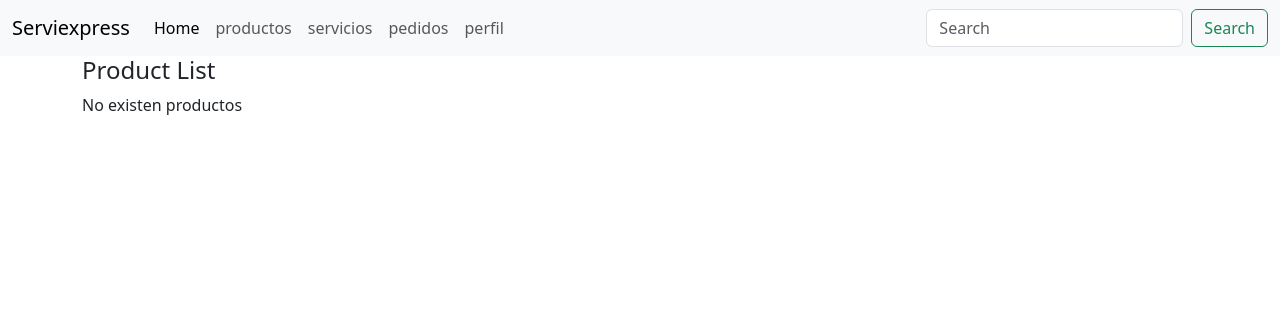
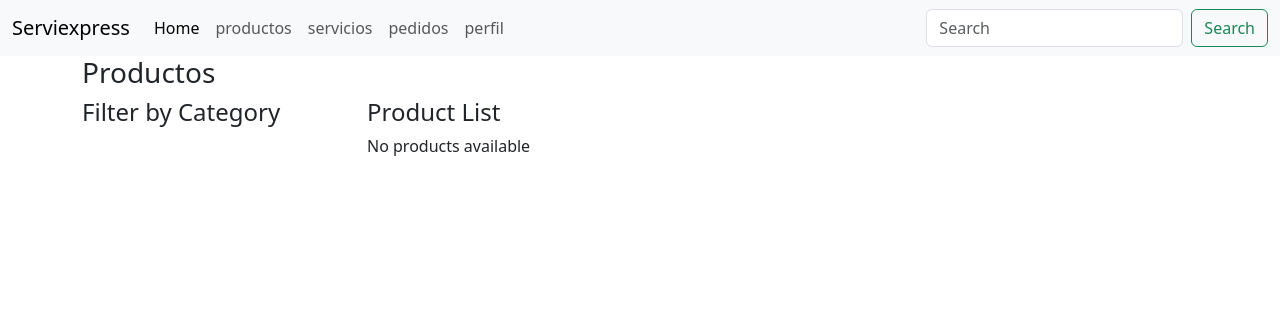
Before and after one commit to killerstrix/ServiExpres_Project, a Django app: page /productos/ in a window 1280 px wide. Shown: the top 316 px of the page. Run offline with Django 4.2, Linux system fonts and the light colour scheme.

Commit message:
adasdasd

```diff
--- a/API_Rest/templates/core/productos.html
+++ b/API_Rest/templates/core/productos.html
@@ -43,7 +43,12 @@
         </nav>
     </header>
     <div class="container">
-
+        <h3>Productos</h3>
+        <div class="row">
+            <div class="col-md-3">
+                <h4>Filter by Category</h4>
+                <!-- Add your category filters here if needed -->
+            </div>
             <div class="col-md-9">
                 <h4>Product List</h4>
                 <div class="row">
@@ -72,17 +77,13 @@
                         </div>
                     {% empty %}
                         <div class="col-md-12">
-                            <p>No existen productos</p>
+                            <p>No products available</p>
                         </div>
                     {% endfor %}
                 </div>
             </div>
         </div>
     </div>
-
-
-
-
 </body>
 </html>
 
--- a/API_Rest/views.py
+++ b/API_Rest/views.py
@@ -1,7 +1,11 @@
 from django.shortcuts import render, redirect
 from django.urls import reverse
 from .models import Producto, Servicio
+def productos(request):
+    # Query all products from the Producto model
+    products = Producto.objects.all()
 
+    return render(request, 'core/productos.html', {"productos": productos})
 
 # Create your views her.
 def login(request):
```
Also changed, not shown: project_ServiExpress.db.
